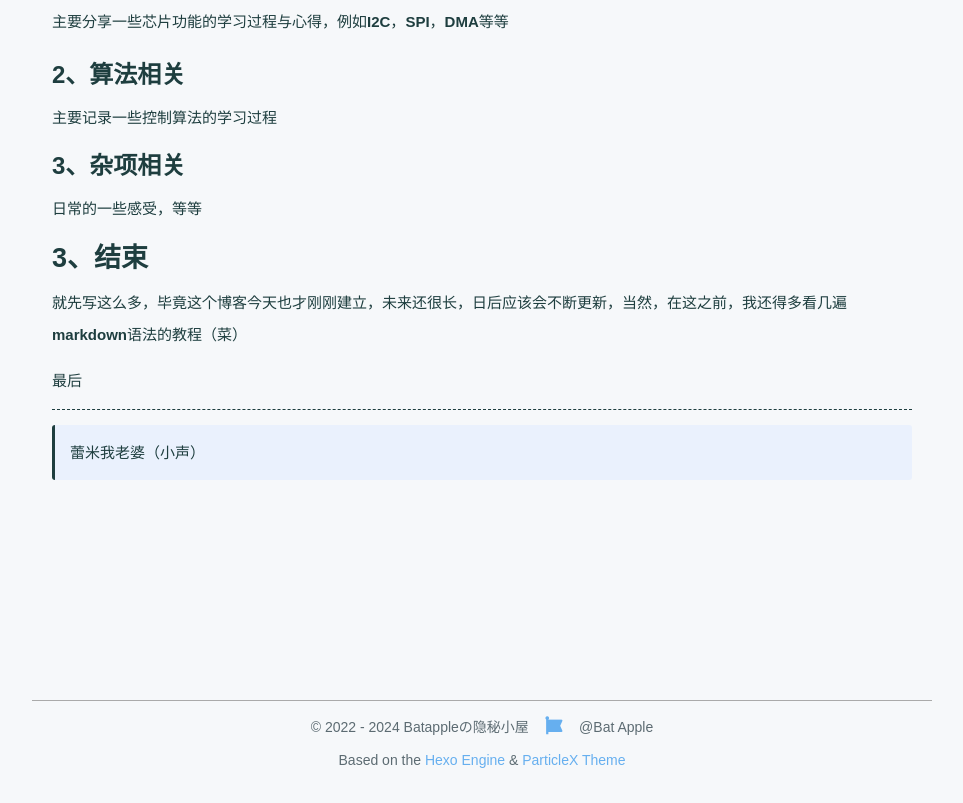
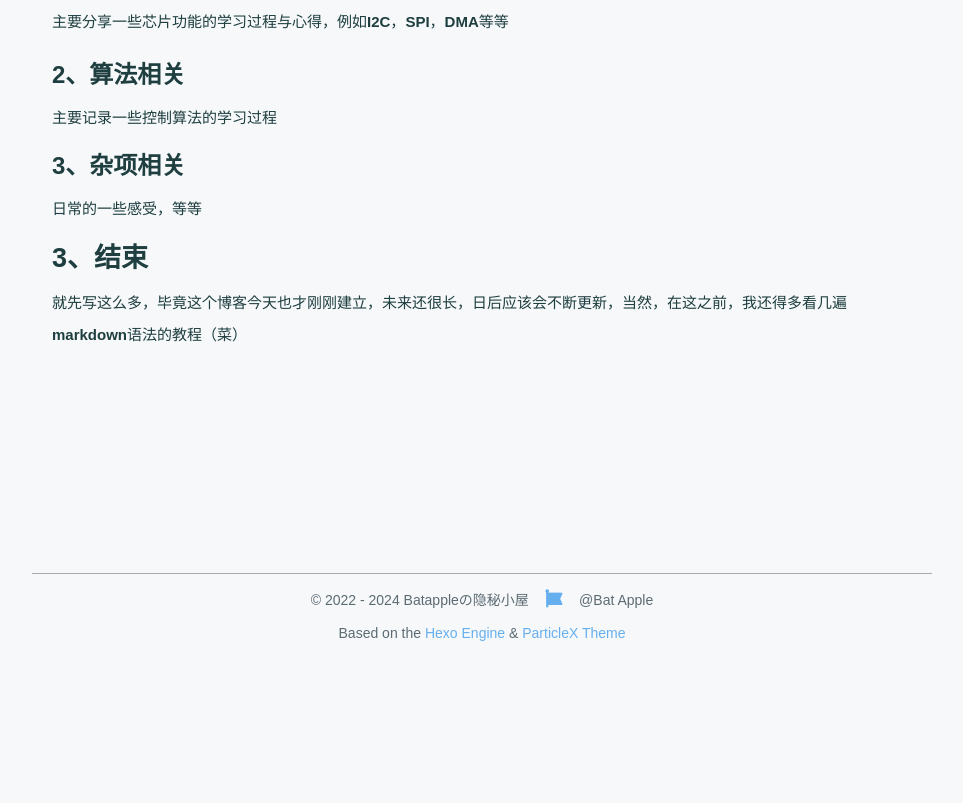
Before and after one commit to batapplere/batapplere.github.io, a plain HTML site: page 2024/09/09/写在开始/index.html in a window 1280 px wide. Shown: the part 765-1568 px from the top of the page, without its empty margins (158-1121 px from the left). After the commit the page ends 1441 px from the top, so only its background shows below. Drawn offline with nearby package versions, Linux system fonts and the light colour scheme; a script that the page names is missing; a web font is replaced by a local one.

Commit message:
Site updated: 2024-09-09 23:05:16

```diff
--- a/2024/09/09/写在开始/index.html
+++ b/2024/09/09/写在开始/index.html
@@ -177,11 +177,6 @@
 <h3 id="2、算法相关"><a href="#2、算法相关" class="headerlink" title="2、算法相关"></a>2、算法相关</h3><p>主要记录一些控制算法的学习过程</p>
 <h3 id="3、杂项相关"><a href="#3、杂项相关" class="headerlink" title="3、杂项相关"></a>3、杂项相关</h3><p>日常的一些感受，等等</p>
 <h2 id="3、结束"><a href="#3、结束" class="headerlink" title="3、结束"></a>3、结束</h2><p>就先写这么多，毕竟这个博客今天也才刚刚建立，未来还很长，日后应该会不断更新，当然，在这之前，我还得多看几遍<strong>markdown</strong>语法的教程（菜）</p>
-<p>最后</p>
-<hr>
-<blockquote>
-<p>蕾米我老婆（小声）</p>
-</blockquote>
 
     </div>
 
```
Also changed, not shown: index.html (+0 -5 lines).
